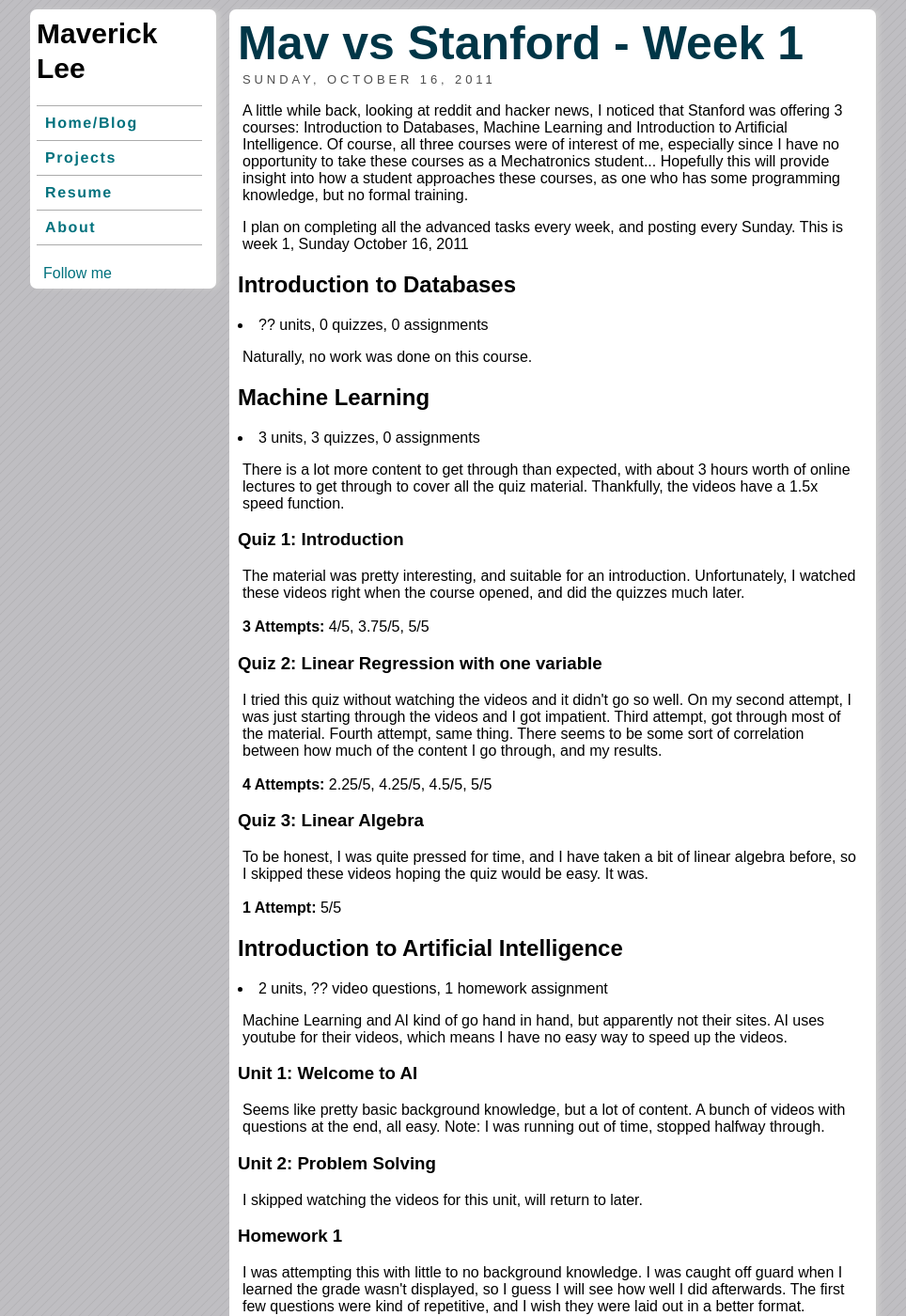
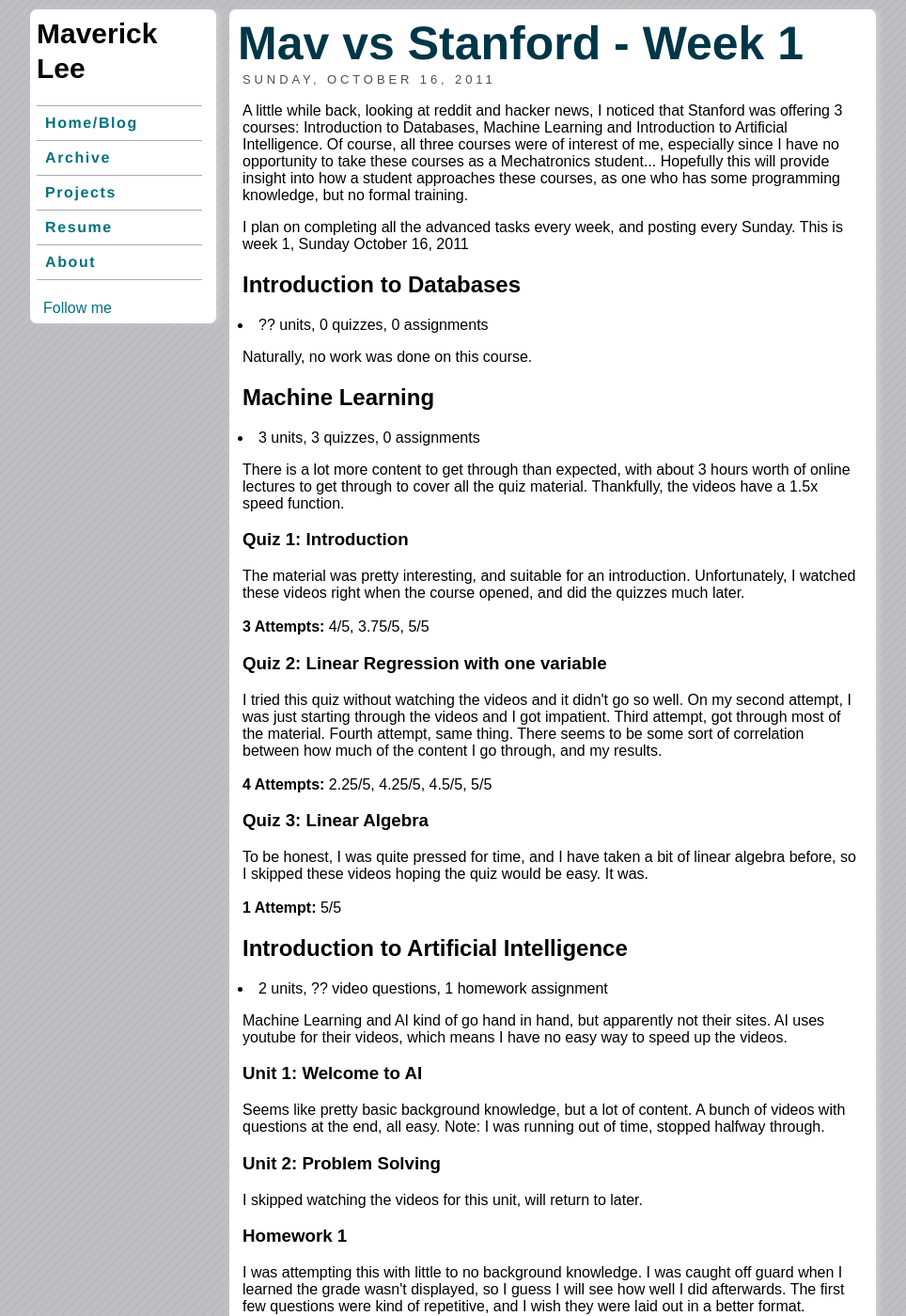
Before and after one commit to mavlee/mavlee.github.com, a Jekyll site: the page built from _posts/2011-10-16-mav-vs-stanford-week-1.html, in a window 1280 px wide and 1400 px high. Shown: the whole window at 94% size, without its empty margins (158-1122 px from the left). Built offline with Jekyll 4.4.1, drawn with Linux system fonts in a browser that asks for light colours; Markdown is read by kramdown in place of the engine named in the settings; comment, search, counter and statistics services are not loaded.

Commit message:
Add post archive page

```diff
--- a/_layouts/base.html
+++ b/_layouts/base.html
@@ -24,6 +24,8 @@
       <h1><a href="/">Maverick Lee</a></h1>
       <hr>
       <span><a href="/">Home/Blog</a></span>
+      <hr>
+      <span><a href="/archive">Archive</a></span>
       <hr>
       <span><a href="/projects">Projects</a></span>
       <hr>
--- a/_layouts/blog.html
+++ b/_layouts/blog.html
@@ -2,7 +2,7 @@
 layout: base
 title: Blog
 ---
-{% for post in site.posts limit:8 %}
+{% for post in site.posts limit:5 %}
 <div class="post">
   <h1><a href="{{ post.url }}">{{ post.title }}</a></h1>
   <span class="date">{{ post.date | date: "%A, %B %d, %Y" | upcase }}</span>
@@ -13,3 +13,4 @@ title: Blog
 <hr/>
 <br>
 {% endfor %}
+<span style="float:right"><a href="/archive">more</a></span>
--- a/_posts/2011-10-16-mav-vs-stanford-week-1.html
+++ b/_posts/2011-10-16-mav-vs-stanford-week-1.html
@@ -7,10 +7,10 @@ category: online courses
 <p>A little while back, looking at reddit and hacker news, I noticed that Stanford was offering 3 courses: Introduction to Databases, Machine Learning and Introduction to Artificial Intelligence.  Of course, all three courses were of interest of me, especially since I have no opportunity to take these courses as a Mechatronics student...  Hopefully this will provide insight into how a student approaches these courses, as one who has some programming knowledge, but no formal training.
 <p>I plan on completing all the advanced tasks every week, and posting every Sunday.  This is week 1, Sunday October 16, 2011</p>
 <h2>Introduction to Databases</h2>
-<li>?? units, 0 quizzes, 0 assignments
+<li>?? units, 0 quizzes, 0 assignments</li>
 <p>Naturally, no work was done on this course.</p>
 <h2>Machine Learning</h2>
-<li>3 units, 3 quizzes, 0 assignments
+<li>3 units, 3 quizzes, 0 assignments</li>
 <p>There is a lot more content to get through than expected, with about 3 hours worth of online lectures to get through to cover all the quiz material.  Thankfully, the videos have a 1.5x speed function.
 <h3>Quiz 1: Introduction</h3>
 <p>The material was pretty interesting, and suitable for an introduction.  Unfortunately, I watched these videos right when the course opened, and did the quizzes much later.
@@ -25,7 +25,7 @@ category: online courses
 <br><br>
 <strong>1 Attempt:</strong> 5/5</p>
 <h2>Introduction to Artificial Intelligence</h2>
-<li>2 units, ?? video questions, 1 homework assignment
+<li>2 units, ?? video questions, 1 homework assignment</li>
 <p>Machine Learning and AI kind of go hand in hand, but apparently not their sites.  AI uses youtube for their videos, which means I have no easy way to speed up the videos.</p>
 <h3>Unit 1: Welcome to AI</h3>
 <p>Seems like pretty basic background knowledge, but a lot of content.  A bunch of videos with questions at the end, all easy. Note: I was running out of time, stopped halfway through.</p>
@@ -33,8 +33,8 @@ category: online courses
 <p>I skipped watching the videos for this unit, will return to later.</p>
 <h3>Homework 1</h3>
 <p>I was attempting this with little to no background knowledge.  I was caught off guard when I learned the grade wasn't displayed, so I guess I will see how well I did afterwards.  The first few questions were kind of repetitive, and I wish they were laid out in a better format.</p>
-<li>?? / ?? (will update)
+<li>?? / ?? (will update)</li>
 <h2>What I've Learned</h2>
-<li>Start earlier
-<li>These courses require effort
+<li>Start earlier</li>
+<li>These courses require effort</li>
 <p>The usual strategy of not paying attention in e-class will probably not work.  I shouldn't be surprised, considering this is from Stanford, and is designed to be web versions of actual courses.  I also seem to be working full time, so perhaps a suitable strategy is to tackle one course every two days.</p>
--- a/css/mav.css
+++ b/css/mav.css
@@ -5,6 +5,7 @@ body {
   font-family: "ff-din-web-1","ff-din-web-2", sans-serif;
   color: #000000;
   text-decoration: none;
+  list-style: none;
 }
 
 a, a:visited {
@@ -34,7 +35,7 @@ img {
   min-height: 290px;
 }
 
-.content h1, .content p, .content span {
+.content h1, .content p, .content span, .content h2, .content h3 {
   margin-left: 5px;
   margin-right: 5px;
 }
@@ -42,6 +43,11 @@ img {
 .content h1 {
   color: #193441;
   margin: 0 auto;
+}
+
+.content ul {
+  padding: 0;
+  list-style: none;
 }
 
 .content a:hover {
@@ -53,10 +59,11 @@ img {
   margin-right: 5px;
   color: #000000;
   font-size: 10;
+  list-style: disc;
 }
 
 .post h1, .post h1 a {
-  font-family: Arial, Helvetica, sans-serif;
+  font-family: Helvetica, Arial, sans-serif;
   color: #003647;
   font-size: 50px;
 }
@@ -75,7 +82,6 @@ img {
   width: 184px;
   padding: 7px 7px 7px 7px;
   margin: 10px 0px 10px 0px;
-  list-style: none;
   -webkit-border-radius: 7px;
   -moz-border-radius: 7px;
   border-radius: 7px;
```
Also changed, not shown: archive/index.html (added, +13 -0 lines).
